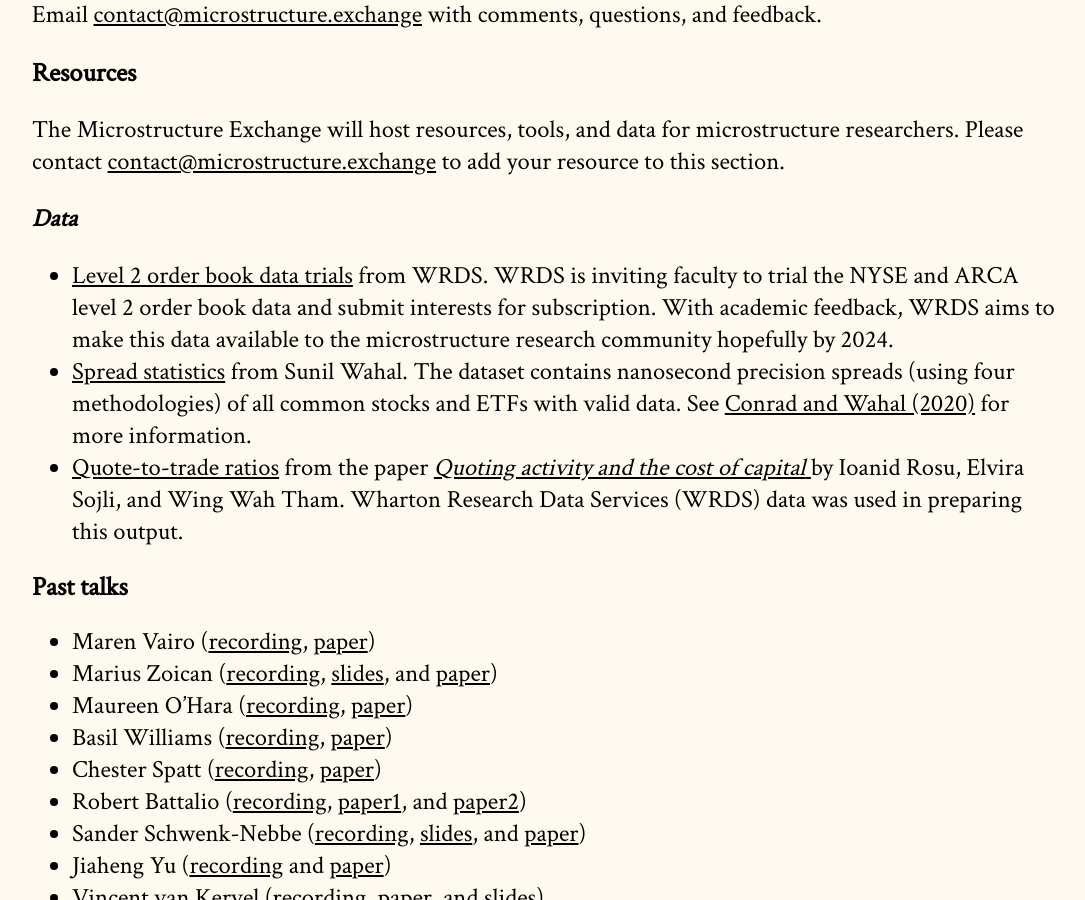
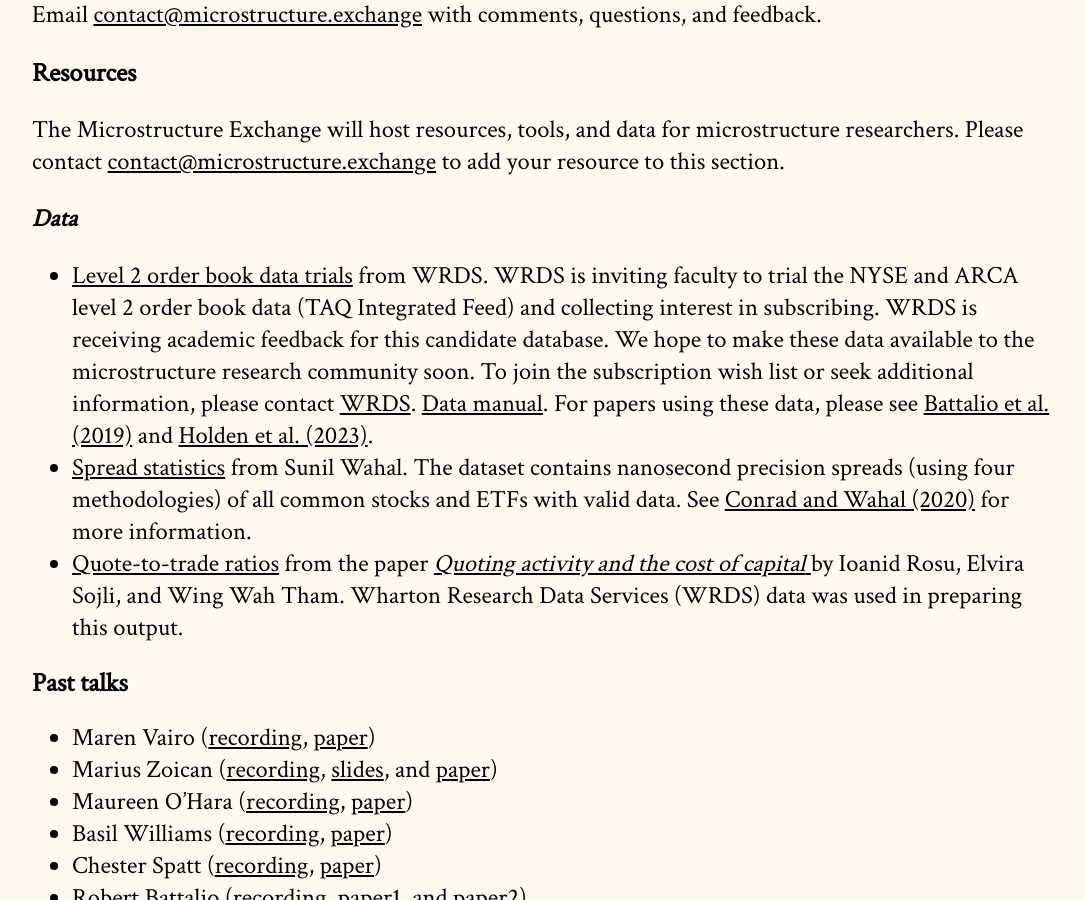
Before and after one commit to cpfiffer/microstructure.exchange, a Jekyll site: the page built from index.md, in a window 1280 px wide and 900 px high, scrolled down 2263 px. Shown: the whole window, without its empty margins (96-1181 px from the left). Built offline with Jekyll 4.4.1, drawn with Linux system fonts in a browser that asks for light colours; some web fonts are replaced.

Commit message:
Update index.md

```diff
--- a/index.md
+++ b/index.md
@@ -54,7 +54,7 @@ The Microstructure Exchange will host resources, tools, and data for microstruct
 
 ### Data
 
-- [Level 2 order book data trials](https://wrds-www.wharton.upenn.edu/login/?next=/pages/get-data/nyse-trade-and-quote-trial/nyse-order-book-sample/) from WRDS. WRDS is inviting faculty to trial the NYSE and ARCA level 2 order book data and submit interests for subscription. With academic feedback, WRDS aims to make this data available to the microstructure research community hopefully by 2024.
+- [Level 2 order book data trials](https://wrds-www.wharton.upenn.edu/login/?next=/pages/get-data/nyse-trade-and-quote-trial/nyse-order-book-sample/) from WRDS. WRDS is inviting faculty to trial the NYSE and ARCA level 2 order book data (TAQ Integrated Feed) and collecting interest in subscribing. WRDS is receiving academic feedback for this candidate database. We hope to make these data available to the microstructure research community soon. To join the subscription wish list or seek additional information, please contact [WRDS](https://wrds-support.wharton.upenn.edu/hc/en-us/requests/new?ticket_form_id=114093978532). [Data manual](https://wrds-www.wharton.upenn.edu/login/?next=/documents/1736/TAQ_Pillar_Products_Client_Specification_v2.3f.pdf). For papers using these data, please see [Battalio et al. (2019)](https://www.sciencedirect.com/science/article/pii/S1386418120300367?casa_token=ccSQ6pL5bZMAAAAA:3pfY1G2tZj6mj3gzlL73-3VIL8FUKkOklGNlGNBSgxXCkDQOM2BMv_cA6k26mq7LC4P4V23hL_E) and [Holden et al. (2023)](https://papers.ssrn.com/sol3/papers.cfm?abstract_id=4441422).
 - [Spread statistics](https://research.wpcarey.asu.edu/investment-engineering/spread-statistics/) from Sunil Wahal. The dataset contains nanosecond precision spreads (using four methodologies) of all common stocks and ETFs with valid data. See [Conrad and Wahal (2020)](https://www.sciencedirect.com/science/article/pii/S0304405X19302272?casa_token=J1PxSM5ItqgAAAAA:mpytum5FSdQUbwVAkfsWEJE-mg3vY29IfeZXa7rYB1B_KV9RFAsumYYcuHWf7UdhONaoTfCzlsE) for more information.
 - [Quote-to-trade ratios](https://drive.google.com/file/d/1H8wMvA_59-N5Y_xiDPGTbpBsX5BFwOIV/view) from the paper [_Quoting activity and the cost of capital_ ](https://papers.ssrn.com/sol3/papers.cfm?abstract_id=3005928) by Ioanid Rosu, Elvira Sojli, and Wing Wah Tham. Wharton Research Data Services (WRDS) data was used in preparing this output.
 
```
